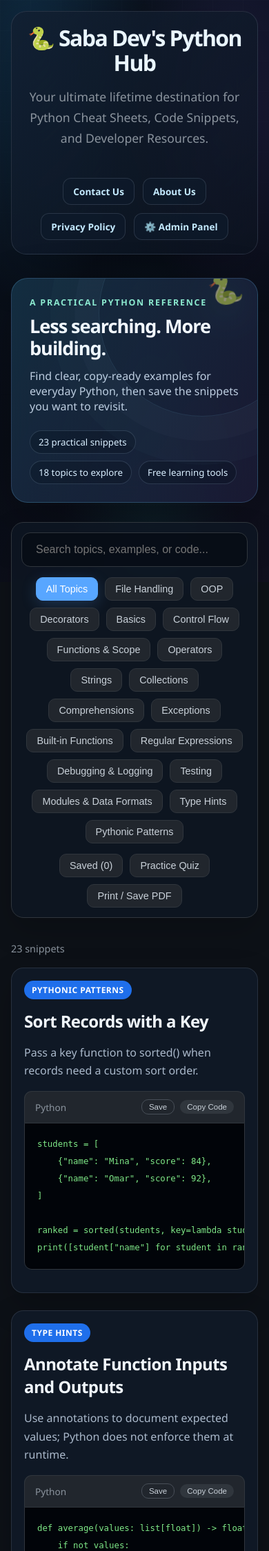
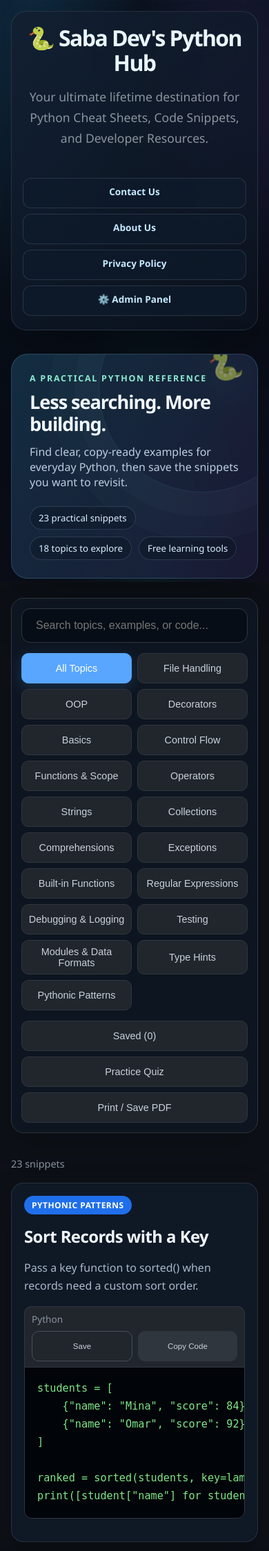
Before and after one commit to SABANIAZ/saba-dev-hub, a Flask app: page / in a window 390 px wide. Shown: the top 2249 px of the page at 69% size. Run offline with Flask 3, Linux system fonts and the light colour scheme; data comes from the database, SQL or seed files in the repository.

Commit message:
Improve mobile and iOS responsive layouts
Co-authored-by: Copilot <223556219+Copilot@users.noreply.github.com>

```diff
--- a/static/site.css
+++ b/static/site.css
@@ -12,6 +12,7 @@
 
 html {
     scroll-behavior: smooth;
+    -webkit-text-size-adjust: 100%;
 }
 
 *,
@@ -25,6 +26,7 @@ body {
     isolation: isolate;
     background-color: var(--page-bg);
     color: var(--ink);
+    -webkit-overflow-scrolling: touch;
 }
 
 body::before,
--- a/templates/contact.html
+++ b/templates/contact.html
@@ -231,6 +231,9 @@
         .contact-card, .info-sidebar { padding: 22px 18px; }
         .submit-btn { width: 100%; }
     }
+    @media (max-width: 640px) {
+        .form-control { font-size: 16px; }
+    }
 </style>
 
 <div class="contact-page">
--- a/templates/index.html
+++ b/templates/index.html
@@ -2,7 +2,9 @@
 <html lang="en">
 <head>
     <meta charset="UTF-8">
-    <meta name="viewport" content="width=device-width, initial-scale=1.0">
+    <meta name="viewport" content="width=device-width, initial-scale=1.0, viewport-fit=cover">
+    <meta name="apple-mobile-web-app-capable" content="yes">
+    <meta name="apple-mobile-web-app-status-bar-style" content="black-translucent">
     <title>Saba Dev - Ultimate Python Cheat Sheet & Snippet Hub</title>
     <link rel="stylesheet" href="{{ url_for('static', filename='site.css') }}">
     <style>
@@ -20,7 +22,13 @@
             background-color: var(--bg-color);
             color: var(--text-main);
             margin: 0;
-            padding: 30px;
+            min-height: 100vh;
+            min-height: 100svh;
+            padding: calc(30px + env(safe-area-inset-top, 0px))
+                max(30px, env(safe-area-inset-right, 0px))
+                calc(30px + env(safe-area-inset-bottom, 0px))
+                max(30px, env(safe-area-inset-left, 0px));
+            -webkit-overflow-scrolling: touch;
         }
         .container { max-width: 900px; margin: 0 auto; }
         header {
@@ -83,7 +91,9 @@
             background: #010409; margin-top: 0; padding: 15px; border-bottom-left-radius: 6px;
             border-bottom-right-radius: 6px; color: var(--accent-green); overflow-x: auto;
             font-family: 'Courier New', Courier, monospace; font-size: 0.95em; border: 1px solid #30363d;
+            -webkit-overflow-scrolling: touch;
         }
+        #snippetList { display: grid; grid-template-columns: minmax(0, 1fr); }
         .pro-section-title { color: var(--accent-purple); margin-top: 40px; margin-bottom: 20px; font-size: 1.8em; text-align: center; }
         .pro-grid { display: grid; grid-template-columns: repeat(auto-fit, minmax(280px, 1fr)); gap: 20px; margin-bottom: 40px; }
         .pro-card { background: linear-gradient(135deg, #161b22, #1f1a24); border: 1px solid #3b2352; border-radius: 10px; padding: 20px; position: relative; }
@@ -249,10 +259,37 @@
         .site-footer a { padding: 6px 10px; border-radius: 8px; }
         .site-footer a:hover { background: rgba(114, 199, 255, 0.08); }
         @media (max-width: 620px) {
-            body { padding: 16px; }
+            body {
+                padding: calc(16px + env(safe-area-inset-top, 0px))
+                    max(16px, env(safe-area-inset-right, 0px))
+                    calc(16px + env(safe-area-inset-bottom, 0px))
+                    max(16px, env(safe-area-inset-left, 0px));
+                font-size: 16px;
+            }
             header { padding: 20px 16px; }
             .controls-container { padding: 14px; }
             .hero-snake { top: 22px; right: 20px; font-size: 2.6rem; opacity: 0.58; transform: none; }
+            .header-nav, .filter-buttons, .quick-actions { width: 100%; }
+            .header-nav { display: grid; grid-template-columns: 1fr; gap: 8px; }
+            .admin-link, .tool-btn, .filter-btn, .download-btn { min-height: 44px; }
+            .filter-buttons { display: grid; grid-template-columns: repeat(2, minmax(0, 1fr)); gap: 8px; }
+            .filter-btn { padding-inline: 8px; }
+            .quick-actions { display: grid; grid-template-columns: 1fr; gap: 8px; }
+            .quick-actions .tool-btn, .download-btn { width: 100%; }
+            .pro-grid { grid-template-columns: minmax(0, 1fr); }
+            .code-header { flex-wrap: wrap; gap: 8px; padding: 8px 10px; }
+            .code-actions { flex: 1 1 100%; }
+            .save-btn, .copy-btn { min-height: 44px; flex: 1; }
+            .quiz-controls { display: grid; grid-template-columns: 1fr; }
+            .quiz-controls button { min-height: 44px; }
+            .site-footer { padding-bottom: max(20px, env(safe-area-inset-bottom, 0px)); }
+            .site-footer a { min-height: 44px; display: inline-flex; align-items: center; }
+        }
+        @media (max-width: 380px) {
+            h1 { font-size: 1.8rem; }
+            .home-hero { padding: 22px 18px; }
+            .card { padding: 18px 14px; }
+            pre { font-size: 0.875rem; }
         }
         @media (prefers-reduced-motion: reduce) {
             .hero-snake { animation: none; }
```
Also changed, not shown: templates/base.html (+18 -4 lines), templates/privacy.html (+15 -3 lines).
